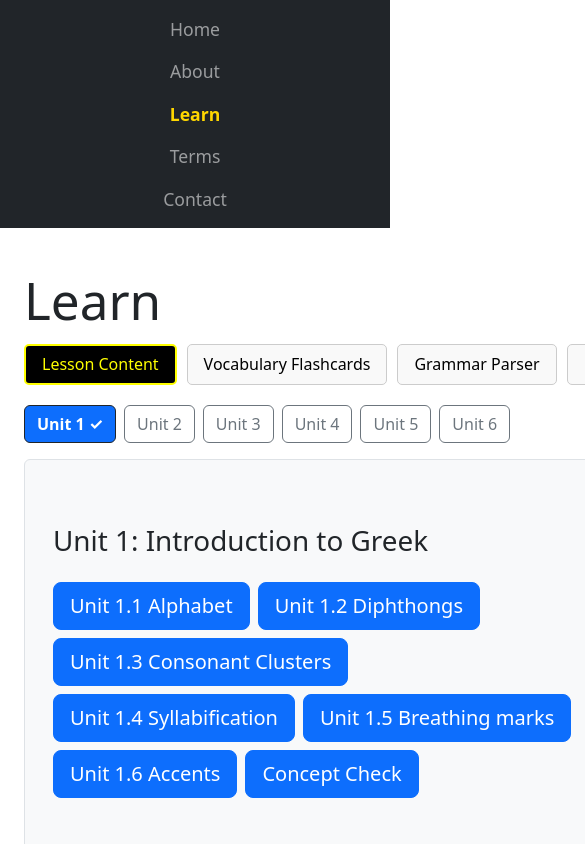
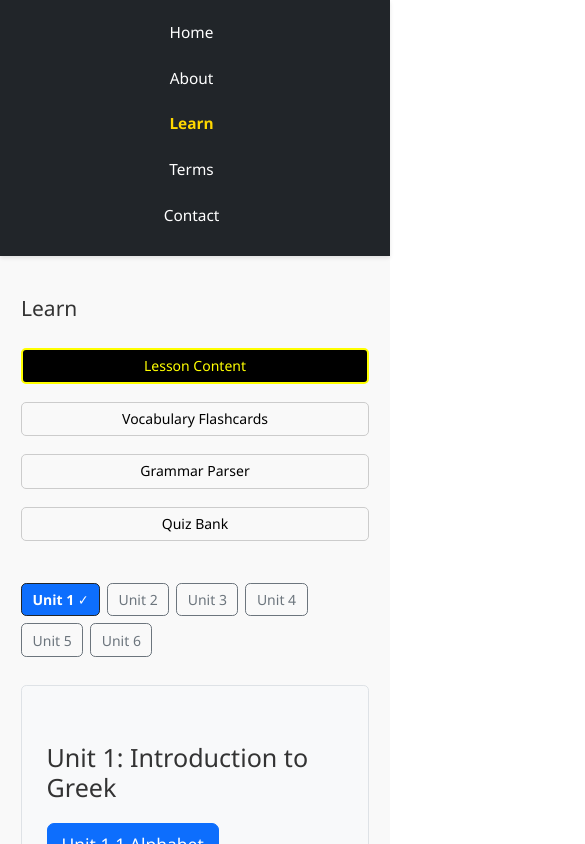
Before and after one commit to SandraF1/KoineGreek, a React (Vite) app in the folder frontend/: page /KoineGreek/learn in a window 390 px wide. Shown: the top 844 px of the page, 585 px wide, since content can reach past the window. Built offline with nearby package versions, Linux system fonts and the light colour scheme.

Commit message:
CSS restored

```diff
--- a/frontend/src/styles/global.css
+++ b/frontend/src/styles/global.css
@@ -1,3 +1,73 @@
+/* =======================
+   Base Styles
+   ======================= */
+html {
+  font-size: 24px;
+  overflow-y: scroll;
+}
+
+body {
+  font-family: "Segoe UI", Tahoma, Geneva, Verdana, sans-serif;
+  font-size: 16px;
+  line-height: 1.6;
+  color: #333;
+  background-color: #f9f9f9;
+  margin: 0;
+}
+
+p {
+  margin-bottom: 1rem;
+}
+
+/* =======================
+   Navbar
+   ======================= */
+.navbar {
+  position: fixed;
+  top: 0;
+  left: 0;
+  right: 0;
+  background-color: #000;
+  color: white;
+  z-index: 9999;
+  display: flex;
+  flex-wrap: wrap;
+  align-items: center;
+  padding: 1rem;
+  width: 100%;
+  height: auto;
+  box-sizing: border-box;
+  box-shadow: 0 2px 4px rgba(0, 0, 0, 0.1);
+}
+
+.navbar a {
+  color: white;
+  text-decoration: none;
+  margin-right: 1rem;
+  margin-bottom: 0.5rem;
+  transition: color 0.2s ease;
+}
+
+.navbar a:hover {
+  color: #ffff00;
+  text-decoration: underline;
+}
+
+.navbar a.active {
+  color: #ffff00;
+  font-weight: bold;
+}
+
+/* =======================
+   App Content
+   ======================= */
+.app-content {
+  padding-top: 90px; /* enough offset for fixed navbar */
+  display: flex;
+  flex-direction: column;
+  gap: 1rem;
+}
+
 /* =======================
    Section Buttons
    ======================= */
@@ -9,7 +79,7 @@
   justify-content: flex-start;
 }
 
-/* 🔑 Custom wrapping style for section buttons only */
+/* Custom wrapping style for section buttons only */
 .btn-wrap {
   flex: 0 0 auto;
   min-width: 140px;
@@ -35,3 +105,154 @@
   background-color: #000;
   color: #ffff00;
 }
+
+/* =======================
+   VOC Flashcards Button Fix
+   ======================= */
+#voc-flashcards-btn {
+  width: 200px !important;
+  max-width: 200px !important;
+  min-width: 200px !important;
+  white-space: normal !important;
+  overflow: visible !important;
+  text-overflow: unset !important;
+  word-break: break-word !important;
+  display: inline-block !important;
+  text-align: center !important;
+  line-height: 1.4 !important;
+}
+
+/* =======================
+   Flashcards
+   ======================= */
+.flashcard {
+  border: 2px solid #007bff;
+  border-radius: 10px;
+  background-color: #f0f8ff;
+  width: 280px;
+  max-width: 100%;
+  padding: 20px;
+  display: flex;
+  flex-direction: column;
+  justify-content: center;
+  align-items: center;
+  font-size: 1.2rem;
+  cursor: pointer;
+  transition: transform 0.2s ease;
+  word-break: break-word;
+  box-sizing: border-box;
+}
+
+.flashcard:hover {
+  transform: scale(1.05);
+}
+
+/* =======================
+   Unit Selector
+   ======================= */
+.unit-selector-wrapper {
+  height: 60px;
+}
+
+/* =======================
+   Content Area
+   ======================= */
+.content-area {
+  min-height: 500px;
+  position: relative;
+  display: flex;
+  flex-direction: column;
+  align-items: center; /* ensures cards stay centered */
+}
+
+.select-unit-message {
+  position: absolute;
+  top: 50%;
+  left: 50%;
+  transform: translate(-50%, -50%);
+  color: #6c757d;
+}
+
+/* =======================
+   Background Cards
+   ======================= */
+.unit-background-card {
+  display: flex;
+  flex-direction: column;
+  align-items: center;
+  justify-content: flex-start;
+  width: 100%;
+  max-width: 900px;
+  margin: 0 auto 20px auto;
+  padding: 20px;
+  background-color: #e6f2ff;
+  border-radius: 10px;
+  box-sizing: border-box;
+  word-wrap: break-word;
+  overflow-wrap: break-word;
+}
+
+/* =======================
+   Responsive Adjustments
+   ======================= */
+@media (max-width: 1024px) {
+  html {
+    font-size: 20px;
+  }
+  .flashcard {
+    width: 260px;
+  }
+  .app-content {
+    padding-top: 75px;
+  }
+}
+
+@media (max-width: 768px) {
+  html {
+    font-size: 16px;
+  }
+
+  h1.learn-title {
+    font-size: 1.5rem;
+    margin-bottom: 0.75rem;
+  }
+
+  .section-buttons {
+    flex-wrap: wrap; /* allow wrapping on mobile */
+    justify-content: center;
+  }
+
+  .section-buttons button {
+    flex: 1 1 100%; /* full width */
+    min-width: unset;
+    max-width: unset;
+    white-space: normal; /* wrap text */
+    overflow: visible;
+    text-overflow: unset;
+    margin-bottom: 8px; /* spacing between buttons */
+  }
+
+  .app-content {
+    padding-top: 100px; /* more offset so Learn title is not cut */
+  }
+
+  .unit-selector-wrapper {
+    height: auto; /* adjust height on mobile */
+  }
+}
+
+@media (max-width: 480px) {
+  html {
+    font-size: 14px;
+  }
+  .flashcard {
+    font-size: 1rem;
+    padding: 15px;
+  }
+  .navbar a {
+    margin-right: 0.5rem;
+  }
+  .app-content {
+    padding-top: 110px; /* extra offset for multi-line navbar */
+  }
+}
```
